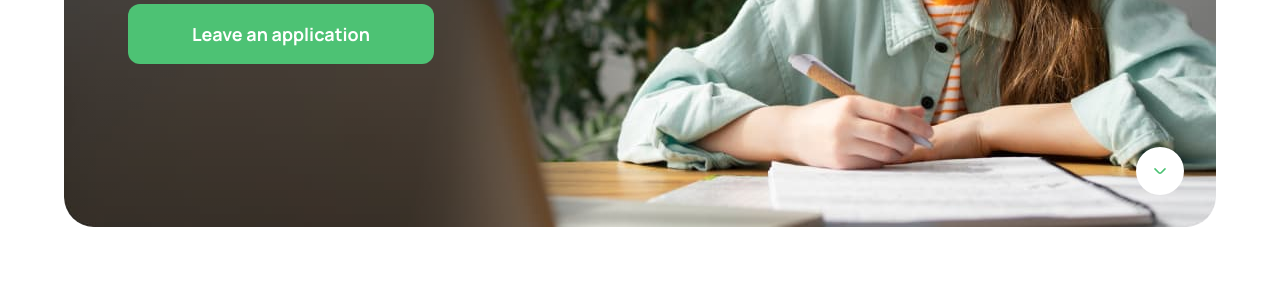
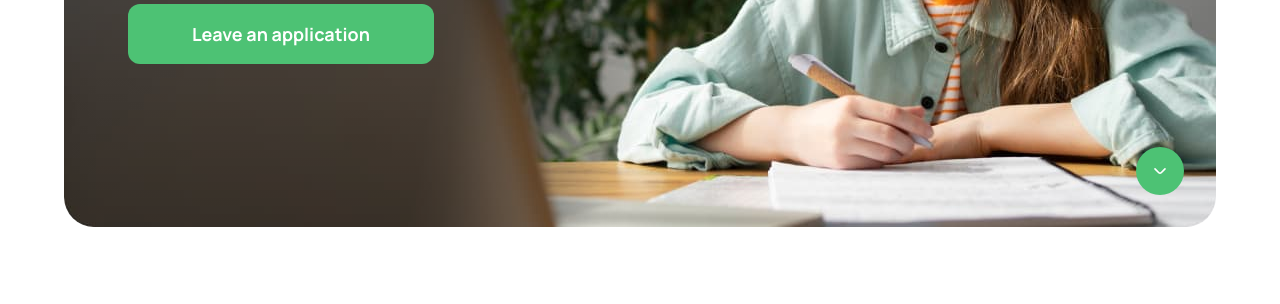
Before and after one commit to krav-yurii/english-excellence-v2, a website built with Vite: page src/index.html in a window 1280 px wide. In both pictures the pointer is over the link 1160 px from the left and 664 px from the top of the page. Shown: the part 493-797 px from the top of the page. Built offline with nearby package versions, Linux system fonts and the light colour scheme; files whose address does not match are found by name.

Commit message:
hotfix/02-hero. Added hover/focus effect for the scroll button

```diff
--- a/src/css/layout/02-hero.css
+++ b/src/css/layout/02-hero.css
@@ -158,6 +158,7 @@
   height: 38px;
   border-radius: 50%;
   background: var(--color-white);
+  outline: none;
 }
 
 @media (min-width: 768px) {
@@ -172,3 +173,11 @@
 .hero__anchor_scroll > svg {
   fill: var(--color-green);
 }
+.hero__anchor_scroll:hover,
+.hero__anchor_scroll:focus {
+  background: var(--color-green);
+}
+.hero__anchor_scroll:hover > svg,
+.hero__anchor_scroll:focus > svg {
+  fill: var(--color-white);
+}
```
